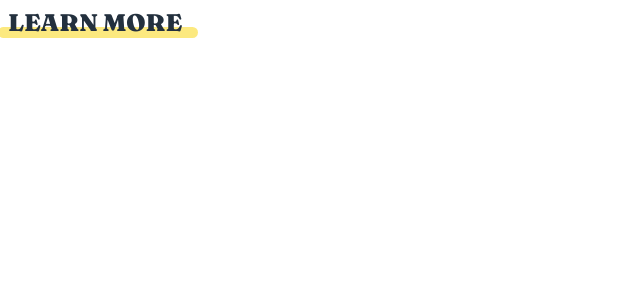
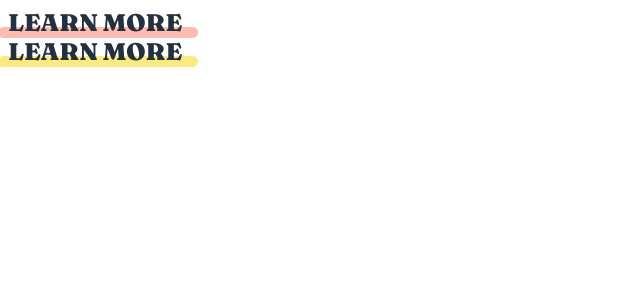
Before and after one commit to angelicamarttins/sunnyside-landing-page, a React (Create React App) app: page / in a window 1280 px wide. Shown: the top 300 px of the page, without its empty margins (0-640 px from the left). Built offline with nearby package versions, Linux system fonts and the light colour scheme.

Commit message:
Styled the LearnMore component

```diff
--- a/src/assets/styles/variables.scss
+++ b/src/assets/styles/variables.scss
@@ -4,6 +4,7 @@
 // Variables
 
 // Color
+$redBorder: hsl(7, 99%, 70%, 0.5);
 $redHover: hsl(7, 99%, 70%);
 $yellowBorder: hsla(51, 100%, 49%, 0.5);
 $yellowHover: hsl(51, 100%, 49%) ;
--- a/src/components/LearnMore/LearnMore.js
+++ b/src/components/LearnMore/LearnMore.js
@@ -4,10 +4,11 @@ import React from "react";
 import './LearnMore.scss';
 
 function LearnMore(props) {
+    console.log(props.className)
     return (
     <div className="learn-more">
 
-        <a className="learn-more__link" href={props.href} target={props.target} rel={props.rel}>learn more</a>
+        <a className={props.className} href={props.href} target={props.target} rel={props.rel}>learn more</a>
 
     </div>
     )
--- a/src/components/LearnMore/LearnMore.scss
+++ b/src/components/LearnMore/LearnMore.scss
@@ -1,7 +1,7 @@
+// Import other styles
 @import '../../assets/styles/variables.scss';
 
-.learn-more {
-    &__link {
+@mixin borderHoverColor($colorBorder, $colorHover) {
     position: relative;
     text-decoration: none;
     text-transform: uppercase;
@@ -19,14 +19,23 @@
         left: -6%;
         width: 115%;
         height: 0.7rem;
-            background: $yellowBorder;
+        background: $colorBorder;
         z-index: -1;
         border-radius: 0.5rem;
         transition: 0.35s;
     }
 
     &:hover::before {
-            background: $yellowHover;
+        background: $colorHover;
     }
-    }
-}
+};
+
+.learn-more {
+    &__link--red {
+        @include borderHoverColor($redBorder, $redHover);
+    };
+
+    &__link--yellow {
+        @include borderHoverColor($yellowBorder, $yellowHover);
+    };
+};
--- a/src/pages/App/App.js
+++ b/src/pages/App/App.js
@@ -1,13 +1,17 @@
 import React from 'react';
 //import '../assets/scss/App.scss';
 import LearnMore from '../../components/LearnMore/LearnMore';
-import TitleContainer from '../../pageComponents/titleContainer/TitleContainer.js'
+
 
 function App() {
   return (
-    //<TitleContainer />
+    <header>
 
-    <LearnMore href="https://google.com.br" target="_blank" rel="author"/>
+      <LearnMore className="learn-more__link--red" href="https://google.com.br" target="_blank" rel="author" />
+
+      <LearnMore className="learn-more__link--yellow" href="https://google.com.br" target="_blank" rel="author" />
+
+    </header>
   )
 };
 
```
Lines whose indentation alone changed are shown as unchanged.
